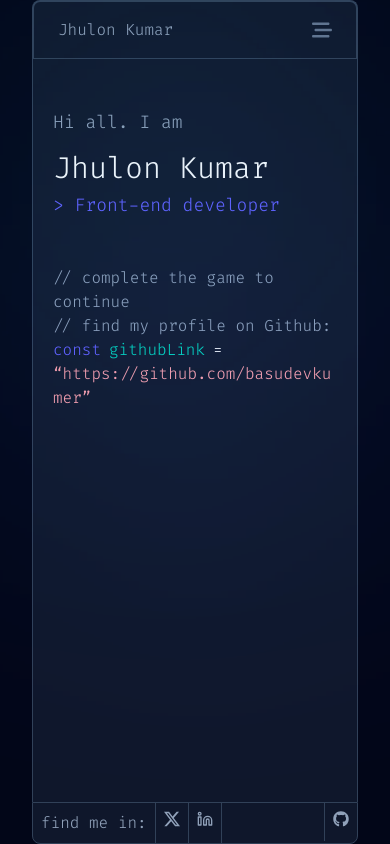
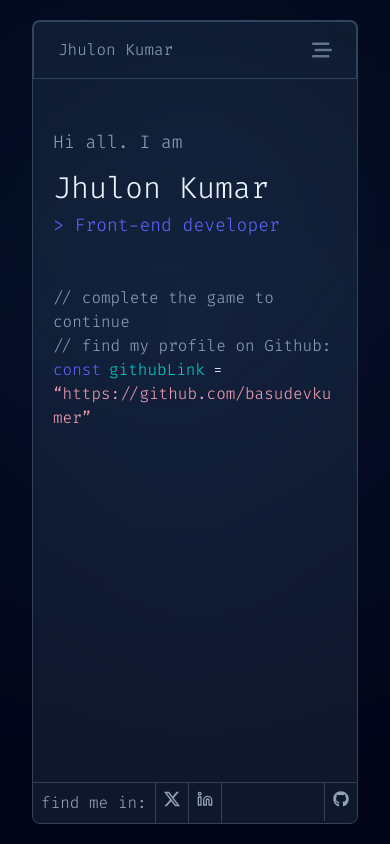
Before and after one commit to basudevkumer/jhulon-kumar-portfolio, a React (Vite) app: page / in a window 390 px wide. Built offline with nearby package versions, Linux system fonts and the light colour scheme.

Commit message:
some resopnsive related problems solve

```diff
--- a/src/component/headerNav/Navbar.jsx
+++ b/src/component/headerNav/Navbar.jsx
@@ -127,7 +127,7 @@ const Navbar = () => {
           <div className="w-full h-full lg:hidden  relative ">
             <div
               className={`absolute top-0 right-0  bg-slate_900   border border-slate_700 z-20 w-full`}
-              style={{ height: `${height * (85 / 100)}px` }}
+              style={{ height: `${height}px` }}
             >
               <ul className="">
                 <li className="py-3 px-6 text-slate_400 border border-slate_700">
--- a/src/routerRootLayout/RootLayout.jsx
+++ b/src/routerRootLayout/RootLayout.jsx
@@ -6,13 +6,17 @@ import { Outlet } from "react-router-dom";
 const RootLayout = () => {
   return (
     <div className="bg-slate_950 min-h-screen flex flex-col overflow-hidden  px-8 ">
-      <Navbar />
+      <div className="pt-5 lg:pt-0">
+        <Navbar />
+      </div>
       <main className=" flex-1  flex ">
         <div className="flex-1 flex">
           <Outlet />
         </div>
       </main>
-      <Footer />
+      <div className="pb-5 lg:pb-0">
+        <Footer />
+      </div>
     </div>
   );
 };
```
